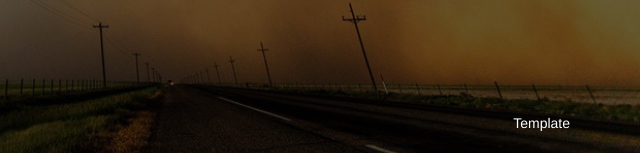
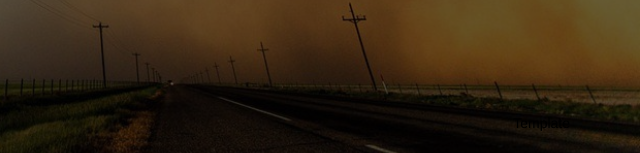
Before and after one commit to 1234cast/1234cast.github.io, a plain HTML site: page _site/index.html in a window 1280 px wide. Shown: the part 647-800 px from the top of the page, 640-1280 px from the left. Drawn offline with Linux system fonts and the light colour scheme; a web font is replaced by a local one.

Commit message:
black credit

```diff
--- a/_site/index.html
+++ b/_site/index.html
@@ -82,7 +82,7 @@
     </div>
     <div class="footer">
       <div class="container">
-             <a href="http://www.creative-tim.com">Template</a>
+             <a href="http://www.creative-tim.com" style="color:black">Template</a>
       </div>
     </div>
  </div>
```
Also changed, not shown: index.html (+1 -1 lines).
